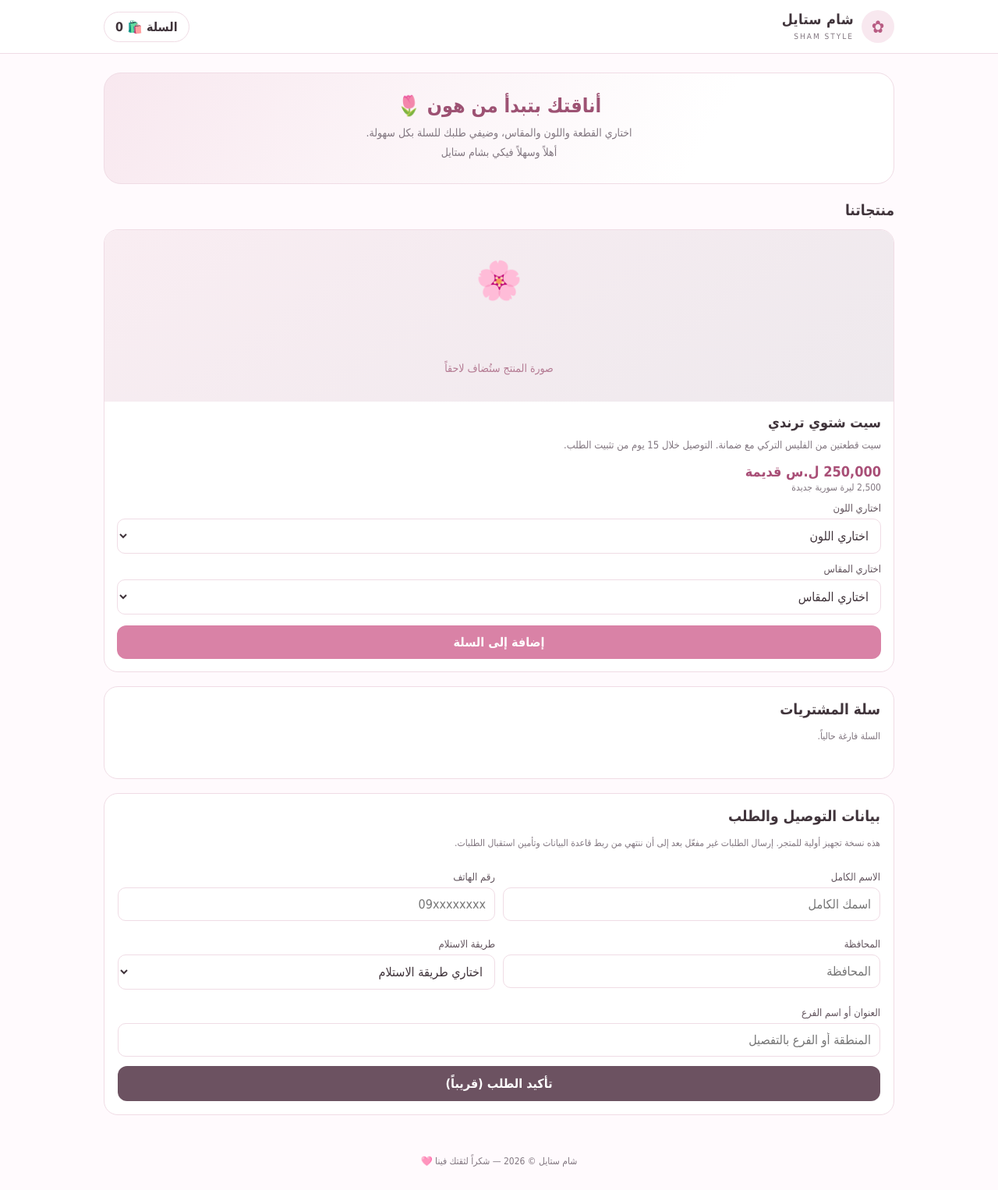
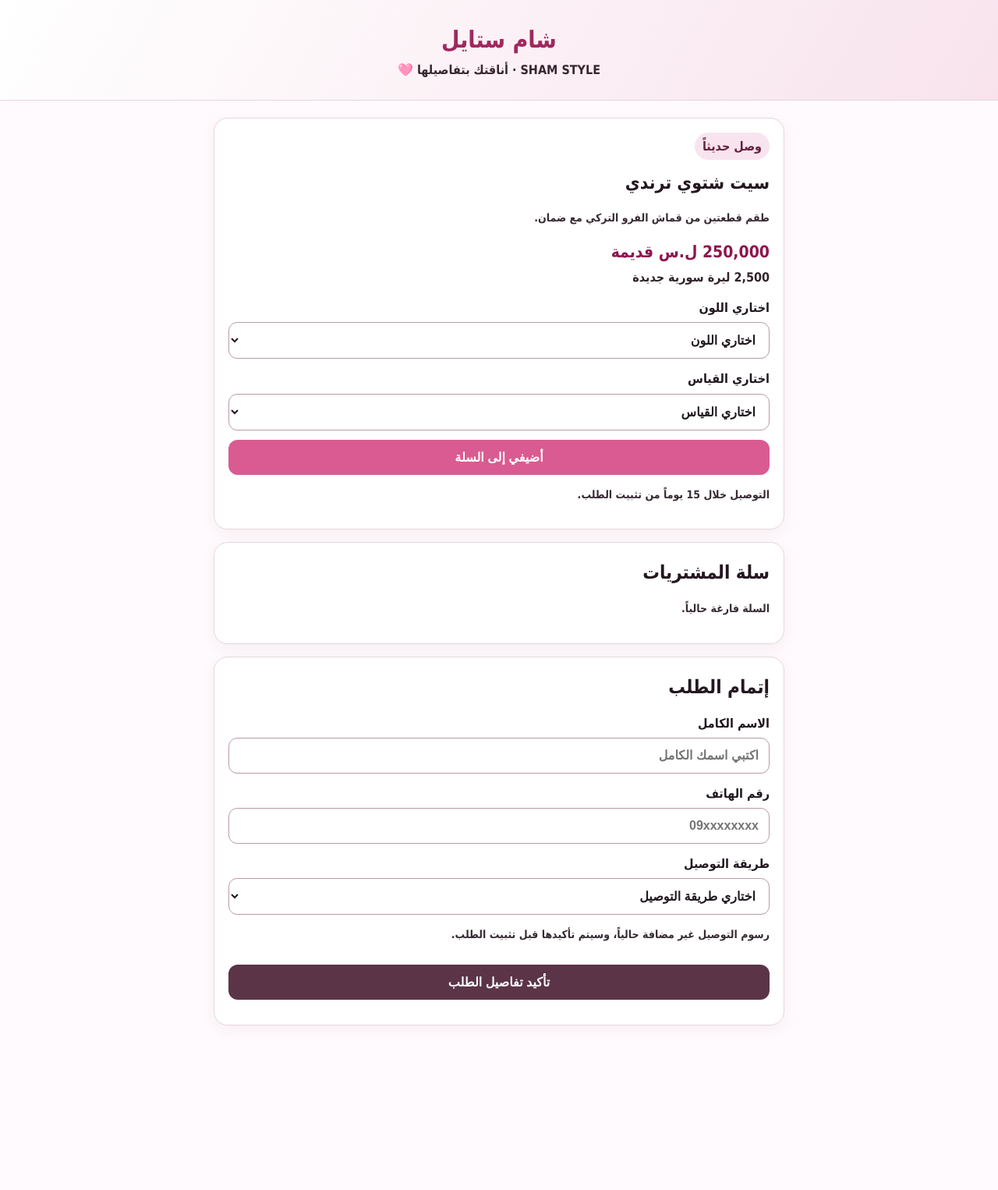
Before and after one commit to shamstyle/sham-style-store, a plain HTML site: page index.html in a window 1280 px wide. Shown: the whole page at 78% size. After the commit the page ends 1337 px from the top, so only its background shows below. Drawn offline with Linux system fonts and the light colour scheme.

Commit message:
Refactor index.html for improved layout and styles

```diff
--- a/index.html
+++ b/index.html
@@ -1,92 +1,56 @@
 <!doctype html>
 <html lang="ar" dir="rtl">
 <head>
-<meta charset="utf-8">
-<meta name="viewport" content="width=device-width,initial-scale=1">
+<meta charset="utf-8"><meta name="viewport" content="width=device-width, initial-scale=1">
 <title>شام ستايل | SHAM STYLE</title>
-<meta name="description" content="متجر شام ستايل للأزياء النسائية">
 <style>
-:root{--pink:#d982a6;--pink2:#f8e8ef;--dark:#40343b;--muted:#827780;--line:#f0dce5;--bg:#fffafd}
-*{box-sizing:border-box}body{margin:0;font-family:Tahoma,Arial,sans-serif;background:var(--bg);color:var(--dark)}
-header{background:#fff;border-bottom:1px solid var(--line);position:sticky;top:0;z-index:5}
-.top{max-width:1050px;margin:auto;padding:13px 18px;display:flex;align-items:center;justify-content:space-between;gap:12px}
-.brand{display:flex;align-items:center;gap:10px}.mark{width:42px;height:42px;border-radius:50%;background:var(--pink2);display:grid;place-items:center;color:#b85c83;font-size:22px}
-.brand b{display:block;font-size:18px;letter-spacing:.4px}.brand small{color:var(--muted);font-size:10px;letter-spacing:2px}
-.cart{border:1px solid var(--line);background:#fff;border-radius:24px;padding:9px 14px;color:var(--dark);font-weight:bold}
-.hero{max-width:1050px;margin:24px auto 18px;padding:0 18px}.heroBox{background:linear-gradient(120deg,#f8e8ef,#fff 75%);border:1px solid var(--line);border-radius:22px;padding:27px 22px;text-align:center}
-.hero h1{margin:0 0 8px;font-size:25px;color:#9d5273}.hero p{margin:0;color:var(--muted);line-height:1.8;font-size:14px}
-.wrap{max-width:1050px;margin:22px auto;padding:0 18px}.sectionTitle{font-size:19px;margin:0 0 14px}
-.grid{display:grid;grid-template-columns:repeat(auto-fit,minmax(245px,1fr));gap:16px}
-.card{background:white;border:1px solid var(--line);border-radius:18px;overflow:hidden}
-.photo{height:220px;background:linear-gradient(145deg,#f9edf2,#eee9ed);display:grid;place-items:center;color:#b47b93;font-size:48px}
-.photo span{font-size:14px;display:block;margin-top:6px}
-.content{padding:16px}.content h3{margin:0 0 8px;font-size:18px}.desc{font-size:13px;color:var(--muted);line-height:1.7;margin:0 0 12px}
-.price{font-weight:bold;color:#a94f77;font-size:18px}.price small{display:block;font-size:12px;color:var(--muted);font-weight:normal;margin-top:3px}
-label{display:block;font-size:13px;margin:12px 0 6px;color:#62545d}
-select,input,textarea{width:100%;padding:11px;border:1px solid var(--line);border-radius:10px;background:white;color:var(--dark);font:inherit}
-button{font:inherit;cursor:pointer}.add{width:100%;margin-top:14px;border:0;background:var(--pink);color:white;padding:12px;border-radius:12px;font-weight:bold}
-.add:disabled{opacity:.5;cursor:not-allowed}
-.note{font-size:12px;color:var(--muted);line-height:1.8}
-.panel{background:#fff;border:1px solid var(--line);border-radius:18px;padding:17px;margin-top:18px}
-.row{display:flex;justify-content:space-between;align-items:center;gap:12px;padding:9px 0;border-bottom:1px solid #f6edf1;font-size:14px}
-.remove{border:0;background:#fbeef3;color:#a94f77;border-radius:8px;padding:5px 9px}
-.total{font-weight:bold;color:#9d5273;font-size:18px;padding-top:13px}
-.checkout{display:grid;grid-template-columns:1fr 1fr;gap:10px}.checkout .full{grid-column:1/-1}
-.submit{width:100%;border:0;background:#6c5261;color:white;padding:13px;border-radius:12px;margin-top:12px;font-weight:bold}
-footer{text-align:center;color:var(--muted);font-size:12px;padding:30px 15px}
-@media(max-width:560px){.checkout{grid-template-columns:1fr}.checkout .full{grid-column:auto}.hero h1{font-size:21px}}
-</style>
-</head>
+:root{--pink:#d95b91;--pink2:#f9e5ef;--ink:#211820;--muted:#51434d;--line:#e7d5df;--white:#fff}
+*{box-sizing:border-box}body{margin:0;background:#fffafd;color:var(--ink);font-family:Tahoma,Arial,sans-serif;font-weight:600;line-height:1.7}
+header{background:linear-gradient(120deg,#fff,#f8e3ed);padding:25px 16px;text-align:center;border-bottom:1px solid var(--line)}
+.logo{font-size:30px;font-weight:900;color:#9f285f}.sub{color:#382631;font-weight:700}
+main{max-width:760px;margin:22px auto;padding:0 14px}.card{background:#fff;border:1px solid var(--line);border-radius:18px;padding:18px;margin-bottom:16px;box-shadow:0 5px 18px #6b294010}
+h1,h2,h3{color:#241720;margin:0 0 10px}h1{font-size:23px}.price{font-size:21px;color:#8d174f;font-weight:900}.oldnew{color:#31232c;font-weight:800}
+label{display:block;margin:12px 0 5px;color:#211820;font-weight:900}select,input,textarea{width:100%;padding:13px;border:1.5px solid #b99aa9;border-radius:11px;background:#fff;color:#211820;font-size:16px;font-weight:700}
+select:focus,input:focus,textarea:focus{outline:2px solid #d95b91;border-color:#a62d66}button{border:0;border-radius:12px;background:var(--pink);color:white;padding:13px 18px;font-size:16px;font-weight:900;cursor:pointer;width:100%;margin-top:12px}
+button.secondary{background:#5b3448}.hint{color:#382b34;font-size:14px;font-weight:700}.row{display:grid;grid-template-columns:1fr 1fr;gap:10px}.cartitem{border-bottom:1px solid var(--line);padding:10px 0;color:#211820}.total{font-size:19px;font-weight:900;color:#8d174f}.hidden{display:none}.tag{display:inline-block;background:#f8e4ee;color:#65213f;padding:4px 10px;border-radius:30px;font-weight:900}
+</style></head>
 <body>
-<header><div class="top">
- <div class="brand"><div class="mark">✿</div><div><b>شام ستايل</b><small>SHAM STYLE</small></div></div>
- <button class="cart" onclick="document.getElementById('basket').scrollIntoView({behavior:'smooth'})">السلة 🛍️ <span id="count">0</span></button>
-</div></header>
-<section class="hero"><div class="heroBox"><h1>أناقتك بتبدأ من هون 🌷</h1><p>اختاري القطعة واللون والمقاس، وضيفي طلبك للسلة بكل سهولة.<br>أهلاً وسهلاً فيكي بشام ستايل</p></div></section>
-<main class="wrap">
- <h2 class="sectionTitle">منتجاتنا</h2>
- <div class="grid" id="products">
-  <article class="card">
-   <div class="photo">🌸<span>صورة المنتج ستُضاف لاحقاً</span></div>
-   <div class="content">
-    <h3>سيت شتوي ترندي</h3>
-    <p class="desc">سيت قطعتين من الفليس التركي مع ضمانة. التوصيل خلال 15 يوم من تثبيت الطلب.</p>
-    <div class="price">250,000 ل.س قديمة <small>2,500 ليرة سورية جديدة</small></div>
-    <label for="color">اختاري اللون</label><select id="color"><option value="">اختاري اللون</option><option>اللون الأول</option><option>اللون الثاني</option><option>اللون الثالث</option></select>
-    <label for="size">اختاري المقاس</label><select id="size"><option value="">اختاري المقاس</option><option>S</option><option>M</option><option>L</option><option>XL</option><option>XXL</option></select>
-    <button class="add" onclick="addToCart()">إضافة إلى السلة</button>
-   </div>
-  </article>
- </div>
- <section class="panel" id="basket"><h2 class="sectionTitle">سلة المشتريات</h2><div id="items"><p class="note">السلة فارغة حالياً.</p></div><div class="total" id="total"></div></section>
- <section class="panel"><h2 class="sectionTitle">بيانات التوصيل والطلب</h2>
-  <p class="note">هذه نسخة تجهيز أولية للمتجر. إرسال الطلبات غير مفعّل بعد إلى أن ننتهي من ربط قاعدة البيانات وتأمين استقبال الطلبات.</p>
-  <div class="checkout">
-   <div><label>الاسم الكامل</label><input id="customer" placeholder="اسمك الكامل"></div>
-   <div><label>رقم الهاتف</label><input id="phone" placeholder="09xxxxxxxx" inputmode="tel"></div>
-   <div><label>المحافظة</label><input id="gov" placeholder="المحافظة"></div>
-   <div><label>طريقة الاستلام</label><select id="delivery"><option value="">اختاري طريقة الاستلام</option><option>استلام من فرع القدموس</option><option>توصيل مباشر ضمن دمشق وريفها</option></select></div>
-   <div class="full"><label>العنوان أو اسم الفرع</label><input id="address" placeholder="المنطقة أو الفرع بالتفصيل"></div>
-  </div>
-  <button class="submit" onclick="alert('لسا استقبال الطلبات غير مفعّل. رح نفعّله بعد إكمال الربط الآمن بقاعدة البيانات.')">تأكيد الطلب (قريباً)</button>
- </section>
+<header><div class="logo">شام ستايل</div><div class="sub">SHAM STYLE · أناقتك بتفاصيلها 🩷</div></header>
+<main>
+<section class="card">
+<div class="tag">وصل حديثاً</div><h1 style="margin-top:10px">سيت شتوي ترندي</h1>
+<p class="hint">طقم قطعتين من قماش الفرو التركي مع ضمان.</p>
+<div class="price">250,000 ل.س قديمة</div><div class="oldnew">2,500 ليرة سورية جديدة</div>
+<label for="color">اختاري اللون</label><select id="color"><option value="">اختاري اللون</option><option>اللون الأول</option><option>اللون الثاني</option><option>اللون الثالث</option></select>
+<label for="size">اختاري القياس</label><select id="size"><option value="">اختاري القياس</option><option>S</option><option>M</option><option>L</option><option>XL</option><option>XXL</option></select>
+<button onclick="addCart()">أضيفي إلى السلة</button><p class="hint">التوصيل خلال 15 يوماً من تثبيت الطلب.</p>
+</section>
+<section class="card"><h2>سلة المشتريات</h2><div id="cart"><p class="hint">السلة فارغة حالياً.</p></div><div class="total" id="total"></div></section>
+<section class="card"><h2>إتمام الطلب</h2>
+<label for="name">الاسم الكامل</label><input id="name" autocomplete="name" placeholder="اكتبي اسمك الكامل">
+<label for="phone">رقم الهاتف</label><input id="phone" inputmode="tel" placeholder="09xxxxxxxx">
+<label for="method">طريقة التوصيل</label><select id="method" onchange="deliveryChanged()"><option value="">اختاري طريقة التوصيل</option><option value="branch">استلام من فرع القدموس</option><option value="courier">توصيل مباشر (دمشق وريف دمشق)</option></select>
+<div id="branchArea" class="hidden"><label for="governorate">المحافظة</label><select id="governorate" onchange="branchesChanged()"><option value="">اختاري المحافظة</option></select><label for="branch">الفرع</label><select id="branch"><option value="">اختاري الفرع</option></select></div>
+<div id="courierArea" class="hidden"><label for="courierGov">المحافظة</label><select id="courierGov"><option value="">اختاري المحافظة</option><option>دمشق</option><option>ريف دمشق</option></select><label for="locality">المنطقة والعنوان بالتفصيل</label><textarea id="locality" rows="3" placeholder="المنطقة، الشارع، أقرب نقطة دالة"></textarea></div>
+<p class="hint">رسوم التوصيل غير مضافة حالياً، وسيتم تأكيدها قبل تثبيت الطلب.</p>
+<button class="secondary" onclick="submitOrder()">تأكيد تفاصيل الطلب</button><p id="notice" class="hint"></p>
+</section>
 </main>
-<footer>شام ستايل © 2026 — شكراً لثقتك فينا 🩷</footer>
 <script>
-const cart=[];
-function addToCart(){
- const color=document.getElementById('color').value,size=document.getElementById('size').value;
- if(!color||!size){alert('اختاري اللون والمقاس أولاً 🩷');return}
- cart.push({title:'سيت شتوي ترندي',color,size,qty:1});
- renderCart();
-}
-function renderCart(){
- document.getElementById('count').textContent=cart.length;
- const box=document.getElementById('items');
- if(!cart.length){box.innerHTML='<p class="note">السلة فارغة حالياً.</p>';document.getElementById('total').textContent='';return}
- box.innerHTML=cart.map((x,i)=>`<div class="row"><span>${x.title} — ${x.color} — ${x.size}</span><button class="remove" onclick="removeItem(${i})">حذف</button></div>`).join('');
- document.getElementById('total').innerHTML='المجموع: 250,000 ل.س قديمة <small style="display:block;font-size:12px;font-weight:normal">2,500 ليرة سورية جديدة لكل قطعة</small>';
-}
+const branchMap={
+'اللاذقية':['8 آذار','الجامعة (سبيرو)','الزراعة','سوق التجار','الرمل الشمالي','بوقا'],
+'جبلة':['جبلة','جبلة رأس العين','القرداحة'],
+'حمص':['الزهرا','الحمرا','الحضارة','جورة الشياح','شين','الحواش (وادي النصارى)'],
+'حماه':['الكراج','العاصي','سلحب','سقيلبية','سلمية','مصياف','محردة'],
+'حلب':['الفرقان','الجميلية'],
+'طرطوس':['طرطوس','المنطار','المحطة','الكراج القديم','الشيخ سعد','الشيخ بدر','دريكيش','صافيتا','بانياس','مدينة القدموس'],
+'درعا':['درعا (القصور)','الصنمين','القطيفة','يبرود','قطنا','دير عطية','النبك'],
+'دمشق':['الحمرا','ضاحية الأسد','البرامكة','الحريقة','جرمانا','جديدة عرطوز','صحنايا']};
+let cart=[];
+function addCart(){let c=document.getElementById('color').value,s=document.getElementById('size').value;if(!c||!s){alert('اختاري اللون والقياس أولاً');return}cart.push({color:c,size:s});renderCart();alert('تمت إضافة القطعة إلى السلة 🩷')}
+function renderCart(){let el=document.getElementById('cart');if(!cart.length){el.innerHTML='<p class="hint">السلة فارغة حالياً.</p>';document.getElementById('total').textContent='';return}el.innerHTML=cart.map((x,i)=>`<div class="cartitem">قطعة ${i+1}: ${x.color} — قياس ${x.size} <button style="width:auto;padding:5px 10px;margin:4px" onclick="removeItem(${i})">حذف</button></div>`).join('');document.getElementById('total').innerHTML='الإجمالي: 250,000 ل.س قديمة<br>2,500 ليرة سورية جديدة';}
 function removeItem(i){cart.splice(i,1);renderCart()}
-</script>
-</body></html>
+function deliveryChanged(){let m=document.getElementById('method').value;document.getElementById('branchArea').classList.toggle('hidden',m!=='branch');document.getElementById('courierArea').classList.toggle('hidden',m!=='courier');if(m==='branch'){let g=document.getElementById('governorate');g.innerHTML='<option value="">اختاري المحافظة</option>'+Object.keys(branchMap).map(x=>`<option>${x}</option>`).join('');document.getElementById('branch').innerHTML='<option value="">اختاري الفرع</option>'}}
+function branchesChanged(){let gov=document.getElementById('governorate').value,b=document.getElementById('branch');b.innerHTML='<option value="">اختاري الفرع</option>'+(branchMap[gov]||[]).map(x=>`<option>${x}</option>`).join('')}
+function submitOrder(){let n=document.getElementById('name').value.trim(),p=document.getElementById('phone').value.trim(),m=document.getElementById('method').value;if(!cart.length){alert('أضيفي منتجاً إلى السلة أولاً');return}if(!n||!p||!m){alert('كمّلي الاسم ورقم الهاتف وطريقة التوصيل');return}if(m==='branch'&&(!document.getElementById('governorate').value||!document.getElementById('branch').value)){alert('اختاري المحافظة والفرع');return}if(m==='courier'&&(!document.getElementById('courierGov').value||!document.getElementById('locality').value.trim())){alert('كمّلي المحافظة والعنوان');return}document.getElementById('notice').textContent='تم التحقق من البيانات على هذه الصفحة فقط. استقبال الطلبات الإلكتروني غير مفعّل بعد، فلا تعتبري الطلب مرسلاً.';}
+</script></body></html>
```
